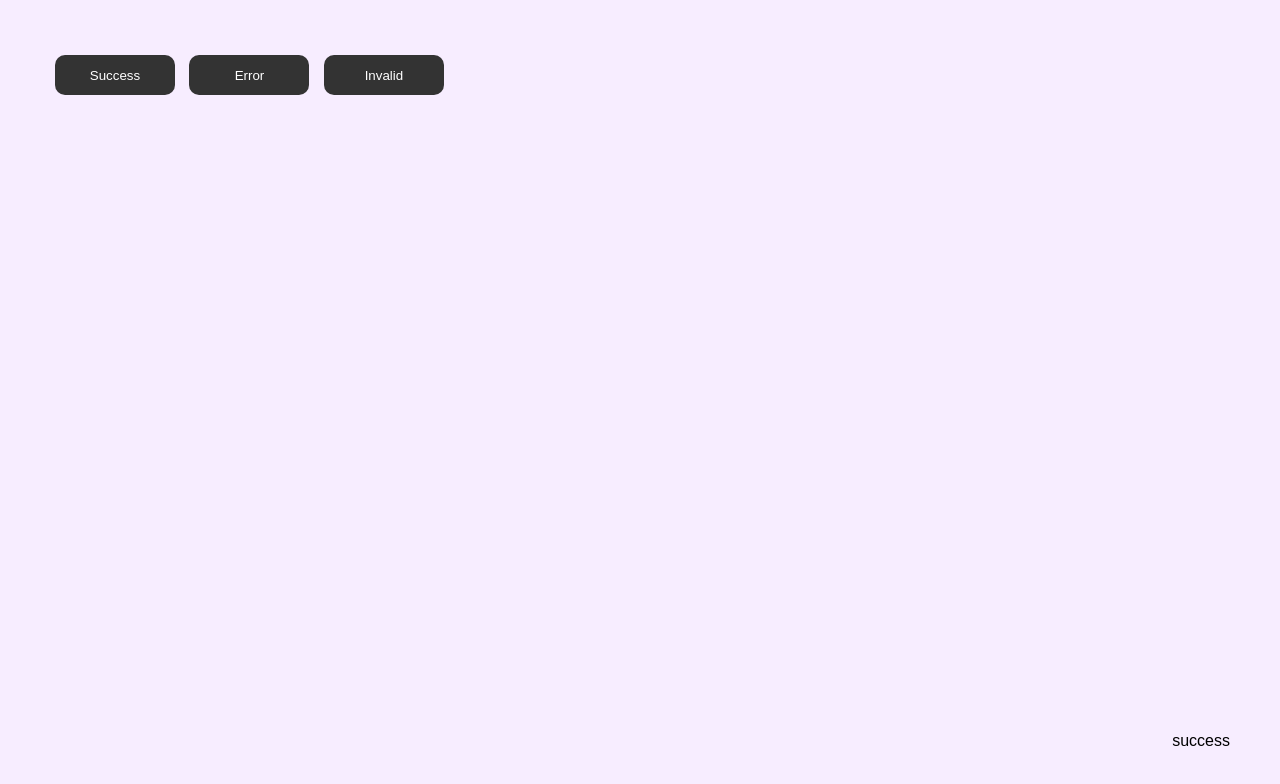
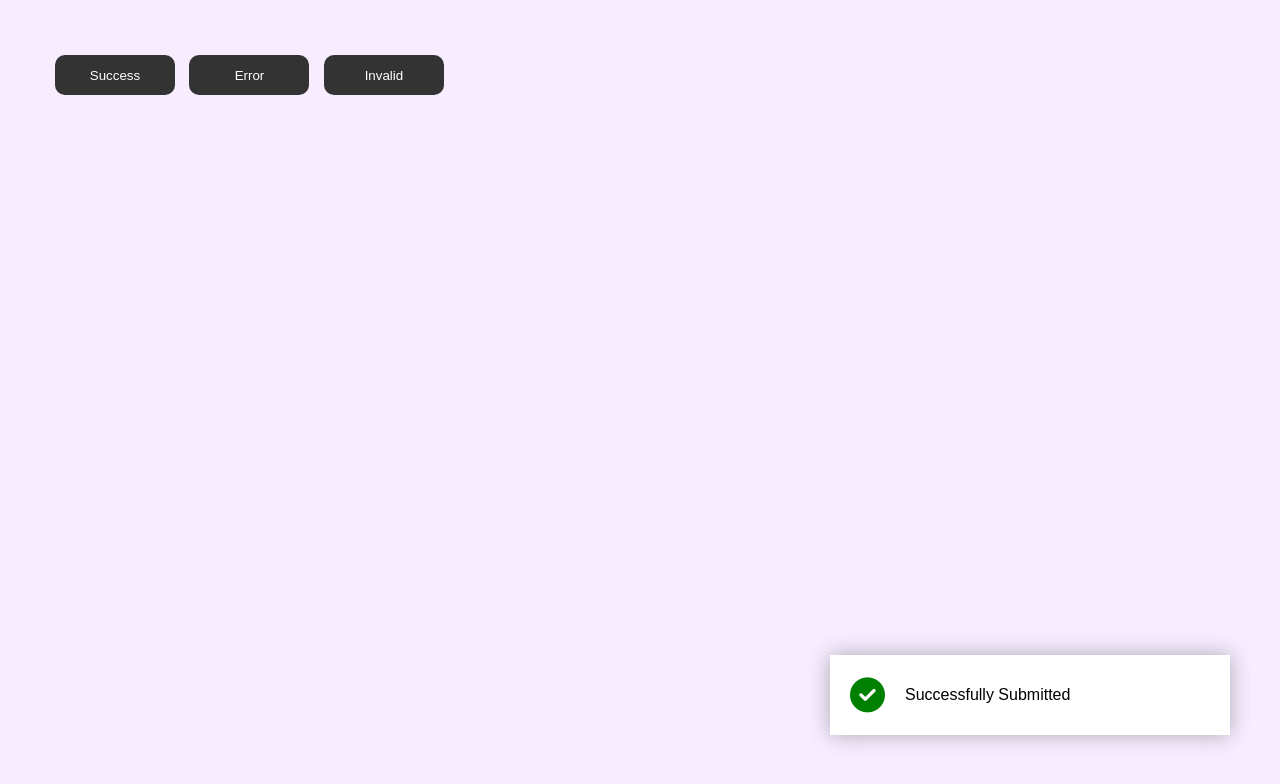
Before and after one commit to Sunjida-Srijoni/Toast-Notification, a plain HTML site: page index.html in a window 1280 px wide. Both pictures are taken after a click on the button "Success". Drawn offline with Linux system fonts and the light colour scheme.

Commit message:
toast Message with icon is added

```diff
--- a/index.html
+++ b/index.html
@@ -5,13 +5,14 @@
     <meta name="viewport" content="width=device-width, initial-scale=1.0">
     <title>Toast Notification</title>
     <link rel="stylesheet" href="style.css">
+    <script src="https://kit.fontawesome.com/4bb2dd28b8.js" crossorigin="anonymous"></script>
 
 </head>
 <body>
     <div class="buttons">
-        <button onclick="showToast()">Success</button>
-        <button onclick="showToast()">Error</button>
-        <button onclick="showToast()">Invalid</button>
+        <button onclick="showToast(successMsg)">Success</button>
+        <button onclick="showToast(errorMsg)">Error</button>
+        <button onclick="showToast(invalidMsg)">Invalid</button>
 
     </div>
     <div id="toastBox">
@@ -21,13 +22,28 @@
     <script>
 
         let toastBox = document.getElementById('toastBox');
+        let successMsg = '<i class="fa-solid fa-circle-check"></i> Successfully Submitted';
+        let errorMsg = '<i class="fa-solid fa-circle-xmark"></i> Please fix the error';
+
+        let invalidMsg = '<i class="fa-solid fa-circle-exclamation"></i> Invalid input, check again';
 
 
-        function showToast(){
+
+
+        function showToast(msg){
             let toast = document.createElement('div');
             toast.classList.add('toast');
-            toast.innerHTML =  'success';
+            toast.innerHTML =  msg;
             toastBox.appendChild(toast);
+
+            if(msg.includes('error')){
+                toast.classList.add('error');
+
+            }
+            if(msg.includes('Invalid')){
+                toast.classList.add('invalid');
+
+            }
         }
     </script>
 
--- a/style.css
+++ b/style.css
@@ -34,3 +34,28 @@ body{
     padding: 20px;
 
 }
+.toast{
+    width: 400px;
+    height: 80px;
+    background: #fff;
+    font-weight: 500;
+    margin: 15px 0;
+    box-shadow: 0 0 20px rgba(0,0,0,0.3);
+    display: flex;
+    align-items: center;
+
+
+}
+
+.toast i{
+    margin: 0 20px;
+    font-size: 35px;
+    color: green;
+}
+
+.toast.error i{
+    color: red;
+}
+.toast.invalid i{
+    color: orange;
+}
```
